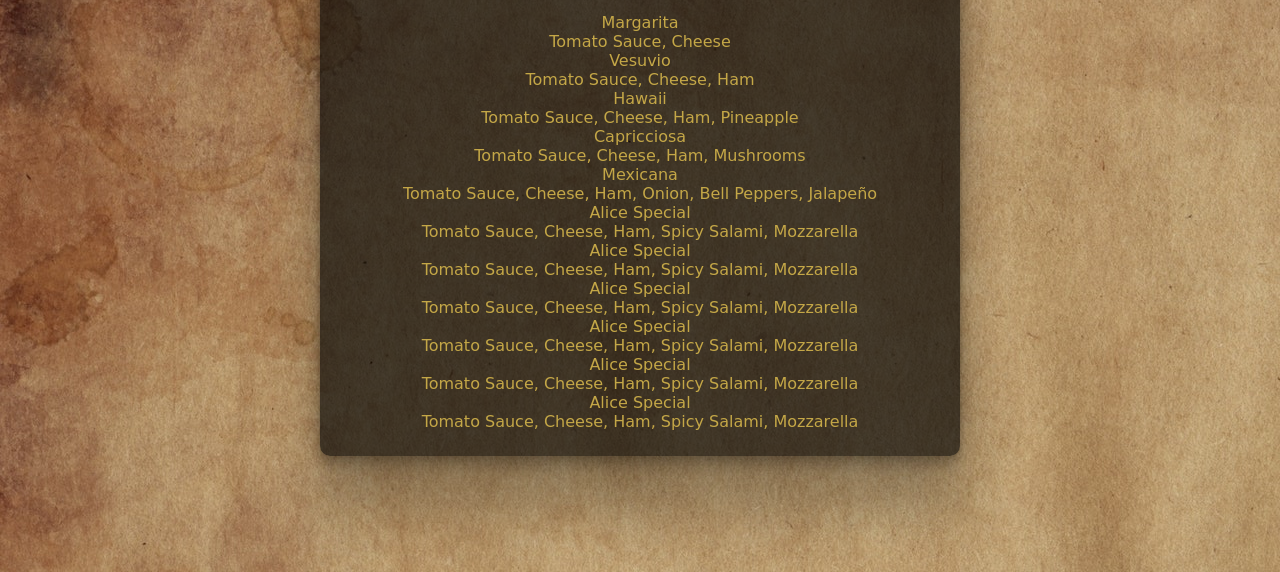
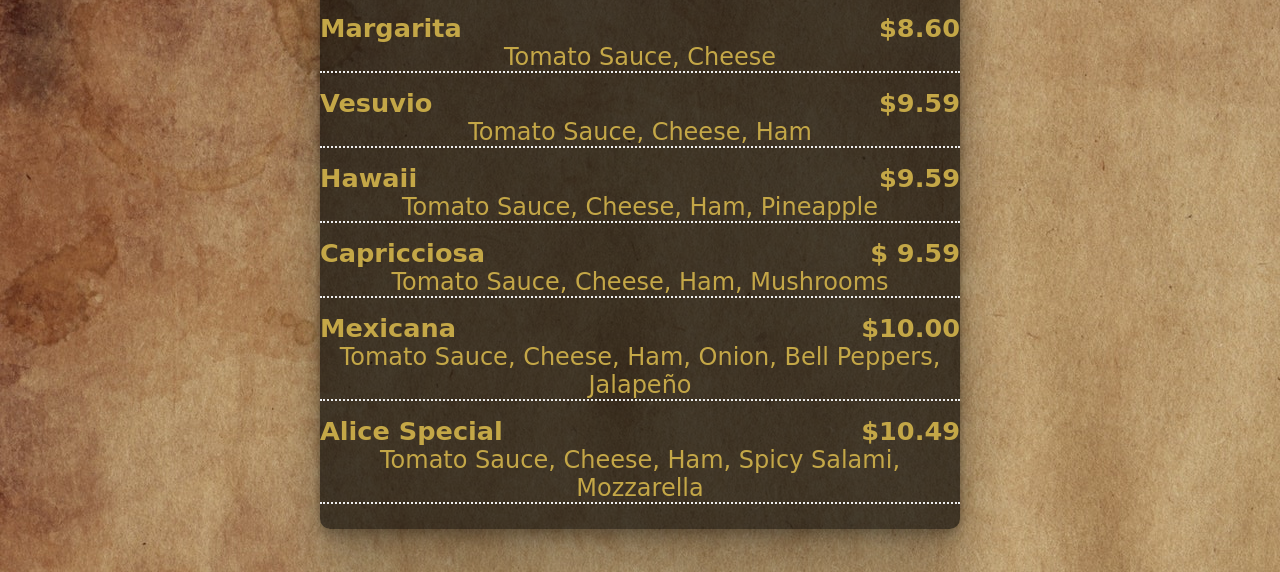
Before and after one commit to Nudd3/restaurant-page, a website built with webpack: page dist/index.html in a window 1280 px wide. Both pictures are taken after a click on the link "Menu". Shown: the part 228-800 px from the top of the page. Built offline with nearby package versions, Linux system fonts and the light colour scheme; a web font is replaced by a local one.

Commit message:
fixed adding pizzas to menu

```diff
--- a/src/pages/menu.js
+++ b/src/pages/menu.js
@@ -10,55 +10,42 @@ function createCard() {
   const dishes = [
     {
       name: 'Margarita',
-      ingredients: ['Tomato Sauce', 'Cheese']
+      ingredients: ['Tomato Sauce', 'Cheese'],
+      price: "8.60"
     },
     {
       name: 'Vesuvio',
-      ingredients: ['Tomato Sauce', 'Cheese', 'Ham']
+      ingredients: ['Tomato Sauce', 'Cheese', 'Ham'],
+      price: "9.59"
     },
     {
       name: 'Hawaii',
-      ingredients: ['Tomato Sauce', 'Cheese', 'Ham', 'Pineapple']
+      ingredients: ['Tomato Sauce', 'Cheese', 'Ham', 'Pineapple'],
+      price: "9.59"
     },
     {
       name: 'Capricciosa',
-      ingredients: ['Tomato Sauce', 'Cheese', 'Ham', 'Mushrooms']
+      ingredients: ['Tomato Sauce', 'Cheese', 'Ham', 'Mushrooms'],
+      price:" 9.59"
     },
     {
       name: 'Mexicana',
-      ingredients: ['Tomato Sauce', 'Cheese', 'Ham', 'Onion', 'Bell Peppers', 'Jalapeño']
+      ingredients: ['Tomato Sauce', 'Cheese', 'Ham', 'Onion', 'Bell Peppers', 'Jalapeño'],
+      price:"10.00"
     },
     {
       name: 'Alice Special',
-      ingredients: ['Tomato Sauce', 'Cheese', 'Ham', 'Spicy Salami', 'Mozzarella']
-    },
-    {
-      name: 'Alice Special',
-      ingredients: ['Tomato Sauce', 'Cheese', 'Ham', 'Spicy Salami', 'Mozzarella']
-    },
-    {
-      name: 'Alice Special',
-      ingredients: ['Tomato Sauce', 'Cheese', 'Ham', 'Spicy Salami', 'Mozzarella']
-    },
-    {
-      name: 'Alice Special',
-      ingredients: ['Tomato Sauce', 'Cheese', 'Ham', 'Spicy Salami', 'Mozzarella']
-    },
-    {
-      name: 'Alice Special',
-      ingredients: ['Tomato Sauce', 'Cheese', 'Ham', 'Spicy Salami', 'Mozzarella']
-    },
-    {
-      name: 'Alice Special',
-      ingredients: ['Tomato Sauce', 'Cheese', 'Ham', 'Spicy Salami', 'Mozzarella']
+      ingredients: ['Tomato Sauce', 'Cheese', 'Ham', 'Spicy Salami', 'Mozzarella'],
+      price: "10.49"
     },
 
   ];
 
   const pizzas = document.createElement('div');
+  pizzas.classList.add('pizzas');
 
   dishes.forEach(dish => {
-    const current = createDish(dish.name, dish.ingredients);
+    const current = createDish(dish.name, dish.ingredients, dish.price);
     pizzas.appendChild(current);
   });
 
@@ -66,11 +53,16 @@ function createCard() {
   return card;
 }
 
-function createDish(name, ingredients) {
+function createDish(name, ingredients,price) {
   const dish = document.createElement('div');
 
   const dishName = document.createElement('div');
-  dishName.innerHTML = name;
+  const theName = document.createElement('h4');
+  theName.textContent = name;
+  const thePrice = document.createElement('h4');
+  thePrice.textContent = "$" + price;
+  dishName.appendChild(theName);
+  dishName.appendChild(thePrice);
   dishName.classList.add('menu-title'); // OBS! TO BE ADDED
 
   const dishIngredients = document.createElement('div');
--- a/src/styles/styles.css
+++ b/src/styles/styles.css
@@ -5,6 +5,8 @@
   * Add variables for colors and dimensions
   * Look inte font-face
   * Fix styling for the menu
+  ** Footer?
+
 */
 * {
   margin: 0;
@@ -122,3 +124,20 @@ li {
   list-style: none;
   font-size: 1.5rem;
 }
+
+.menu-title {
+  display:flex;
+  justify-content: space-between;
+  font-size: 1.6rem;
+}
+
+.ingredients {
+  font-size: 1.5rem;
+  border-bottom: 2px dotted #eeeeee;
+}
+
+.pizzas {
+  display: flex;
+  flex-direction: column;
+  gap: 15px;
+}
```
Also changed, not shown: README.md (added), dist/main.js.
